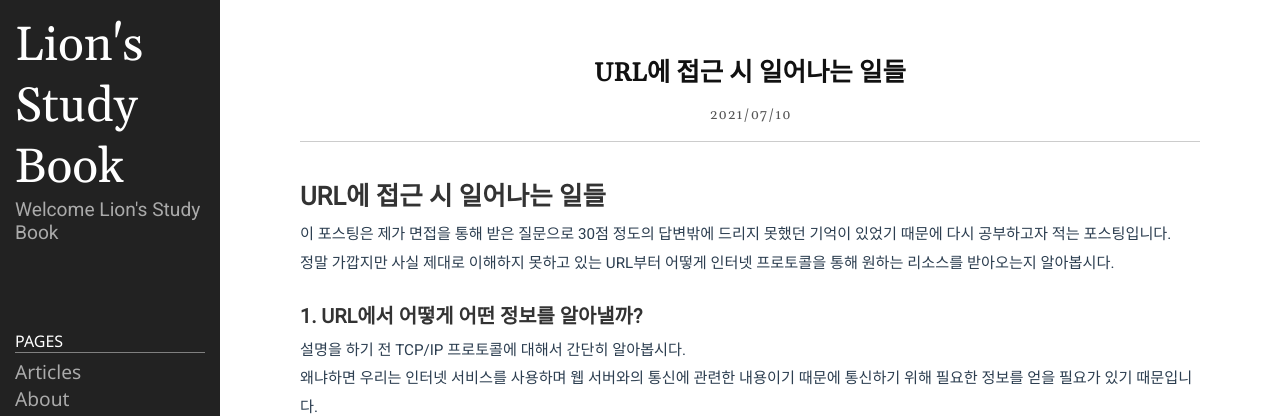
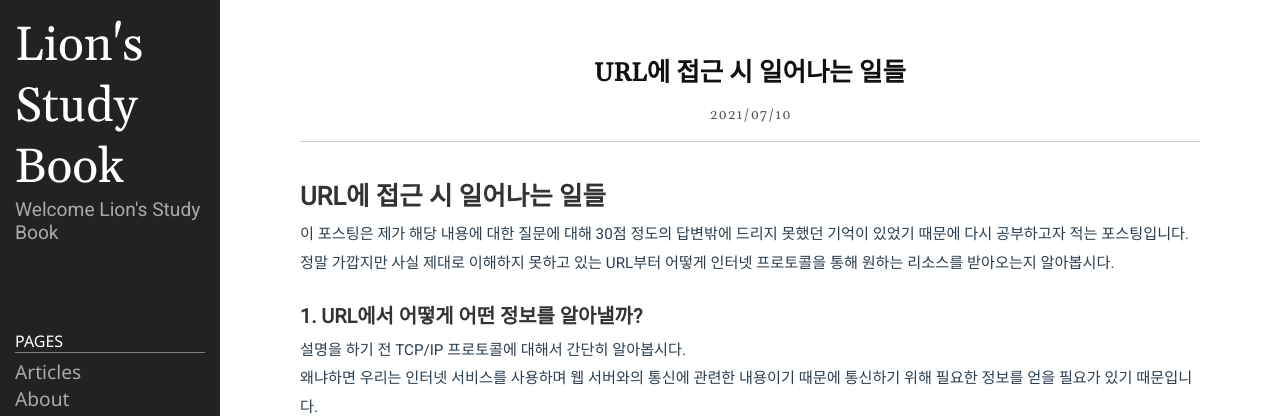
Before and after one commit to Lion2me/Lion2me_change, a Jekyll site: the page built from _posts/2021-07-10-URL입력-후-일어나는-일들.md, in a window 1280 px wide and 900 px high. Shown: the top 416 px of the window. Built offline with Jekyll 4.4.1, drawn with Linux system fonts in a browser that asks for light colours.

Commit message:
commit date : 2021-07-10 commit content : 혹시 오해가 될 내용 수정

```diff
--- a/_posts/2021-07-10-URL입력-후-일어나는-일들.md
+++ b/_posts/2021-07-10-URL입력-후-일어나는-일들.md
@@ -13,7 +13,7 @@ categories: Network
 URL에 접근 시 일어나는 일들
 ---
 
-이 포스팅은 제가 면접을 통해 받은 질문으로 30점 정도의 답변밖에 드리지 못했던 기억이 있었기 때문에 다시 공부하고자 적는 포스팅입니다.
+이 포스팅은 제가 해당 내용에 대한 질문에 대해 30점 정도의 답변밖에 드리지 못했던 기억이 있었기 때문에 다시 공부하고자 적는 포스팅입니다.
 
 정말 가깝지만 사실 제대로 이해하지 못하고 있는 URL부터 어떻게 인터넷 프로토콜을 통해 원하는 리소스를 받아오는지 알아봅시다.
 
```
